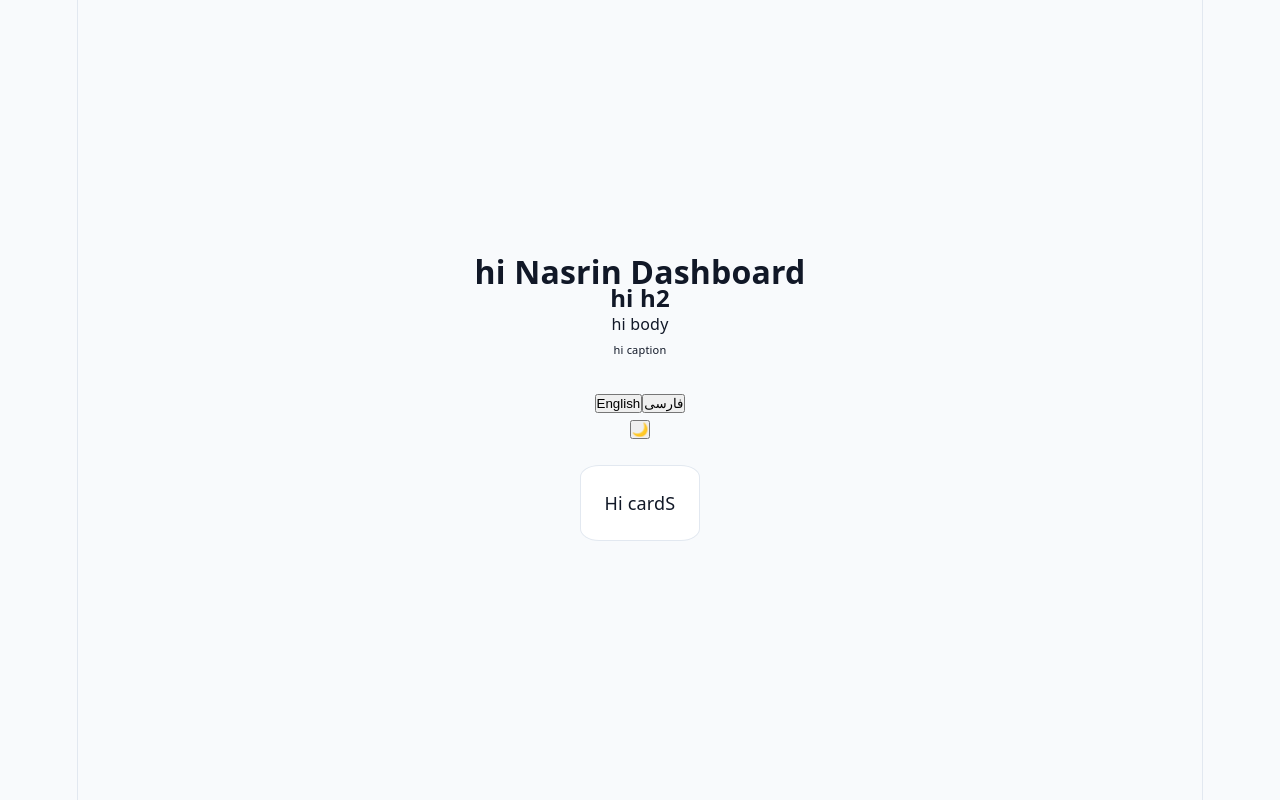
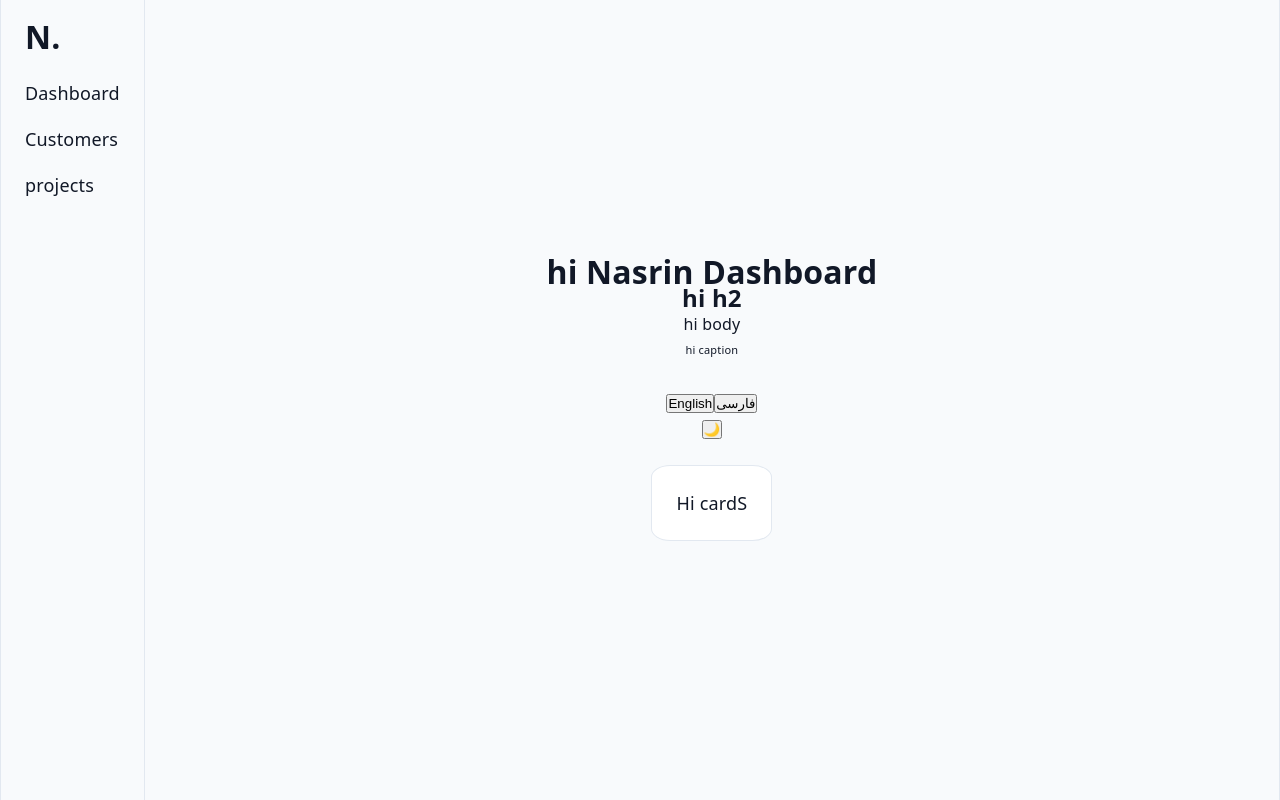
Before and after one commit to nasrin-moshayedi/CRM-Dashboard, a React (Vite) app: page / in a window 1280 px wide. Built offline with nearby package versions, Linux system fonts and the light colour scheme.

Commit message:
feat: add sidebar responsive

```diff
--- a/src/App.css
+++ b/src/App.css
@@ -182,3 +182,8 @@
     border-right-color: var(--border);
   }
 }
+
+.flex {
+  display: flex;
+  justify-content: left;
+}
--- a/src/App.tsx
+++ b/src/App.tsx
@@ -6,12 +6,14 @@ import LanguageSwitcher from './components/commen/local'
 import Typography from './components/ui/Typography'
 import Button from './components/ui/Button'
 import Card from './components/ui/card'
+import SideBar from './layouts/sidebar';
 function App() {
   const { theme, toggleTheme } = useTheme();
   const { t } = useTranslation();
 
   return (
-    <>
+    <div className='flex'>
+    <SideBar />
       <section id="center">
         <div className="hero">
           <Typography className={"h1"} > {t("hi-nasrin")}  {t("dashboard")}</Typography>
@@ -34,7 +36,7 @@ function App() {
         </Card>
       </section>
 
-    </>
+    </div>
   )
 }
 
--- a/src/index.css
+++ b/src/index.css
@@ -51,7 +51,7 @@
 }
 
 #root {
-  width: 1126px;
+  /* width: 1126px; */
   max-width: 100%;
   margin: 0 auto;
   text-align: center;
--- /dev/null
+++ b/src/layouts/sidebar/index.scss
@@ -0,0 +1,26 @@
+@import "./../../styles/variables.scss";
+
+.sidebar {
+    height: 100vh;
+    // background: var(--card);
+    border-right: 1px solid var(--border);
+    padding: 24px;
+    list-style: none;
+    text-align: justify;
+    transform: translateX(0);
+    transition: transform 0.3s ease;
+    li {
+        padding: 10px 0;
+    }
+    p {
+        margin-bottom: 20px;
+    }
+}
+
+  @media (max-width: $tablet) {
+    .sidebar {
+        transform: translateX(-128px);
+        transition: transform 0.3s ease;
+    }
+
+}
--- a/src/layouts/sidebar/index.tsx
+++ b/src/layouts/sidebar/index.tsx
@@ -0,0 +1,32 @@
+import React from "react";
+import { useTranslation } from 'react-i18next'
+import "./index.scss"
+import Typography from "../../components/ui/Typography";
+
+const menuItems = [
+    {title: "dashboard"},
+    {title: "customers"},
+    {title: "projects"},
+]
+
+
+const SideBar = () => {
+      const { t } = useTranslation();
+
+    return(
+        <>
+        <ul className="sidebar">
+            <Typography className="h1">
+                N.
+            </Typography>
+            {menuItems.map((p) => {
+                return(
+                    <li>{t(p.title)}</li>
+                )
+            })}
+        </ul>
+        </>
+    )
+}
+
+export default SideBar;
--- a/src/styles/variables.scss
+++ b/src/styles/variables.scss
@@ -0,0 +1,3 @@
+$mobile: 767px;
+$tablet: 1023px;
+$desktop: 1024px;
```
Also changed, not shown: src/styles/typoggraph.scss (deleted).
